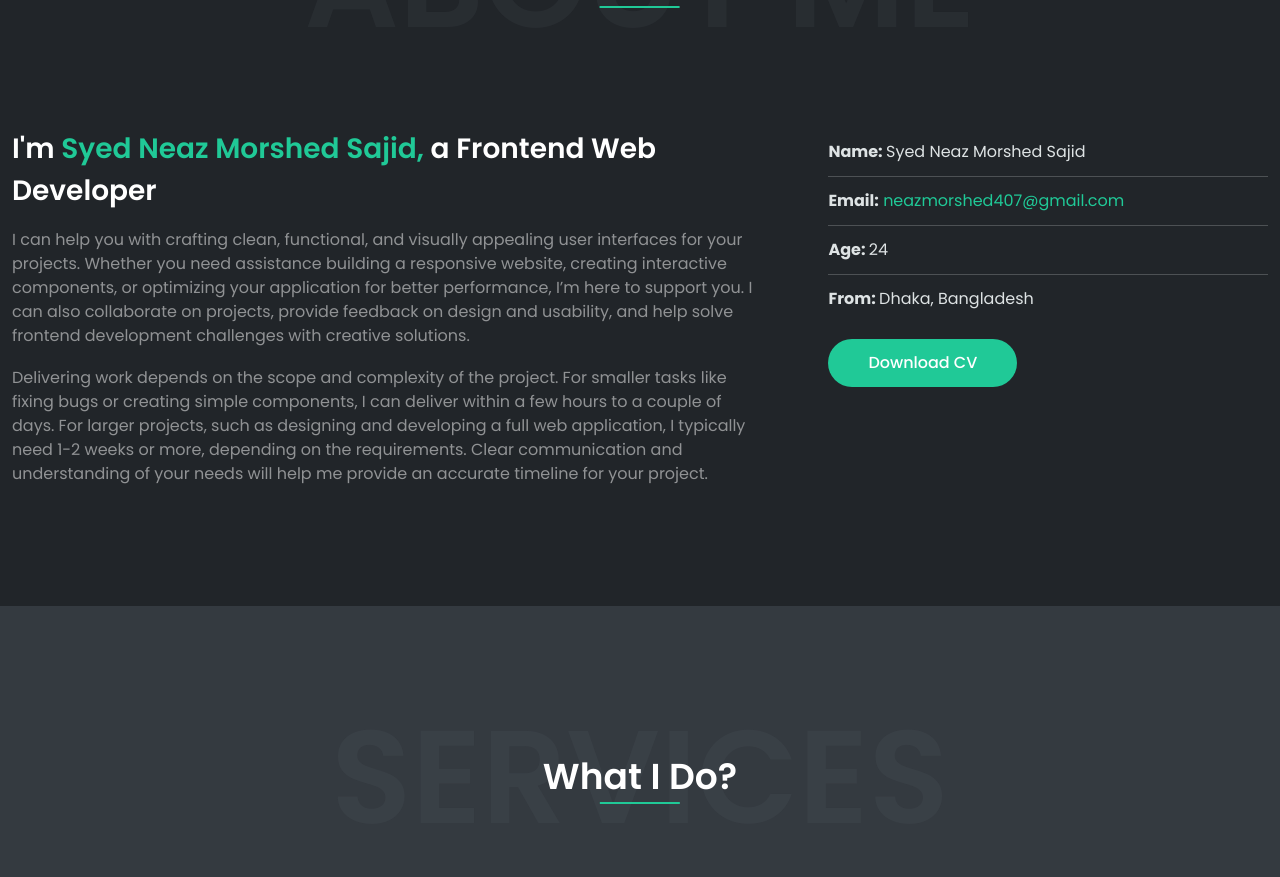
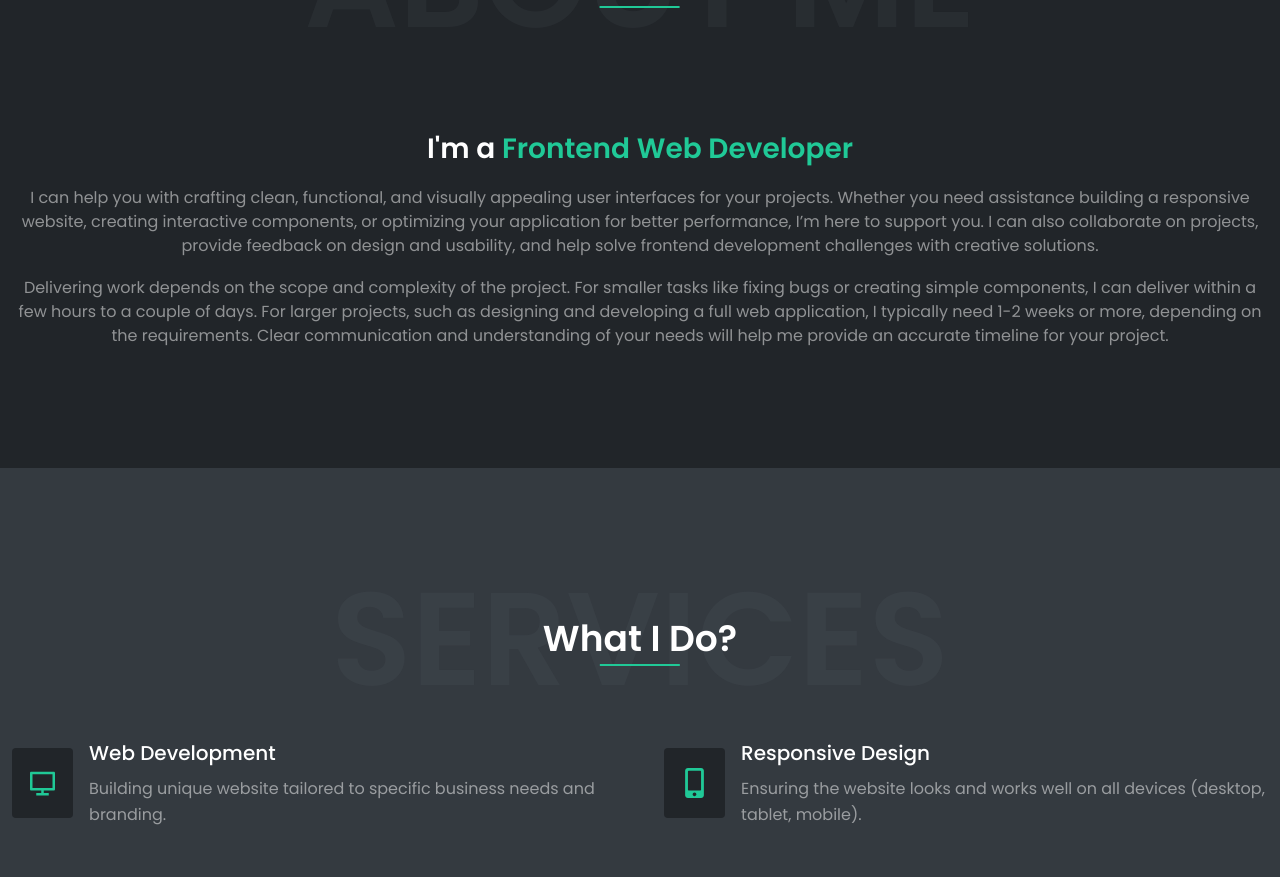
Before and after one commit to morshedsajid26/My-Portfolio, a React (Vite) app in the folder portfolio-project/: page / in a window 1280 px wide. Shown: the part 920-1797 px from the top of the page. Built offline with nearby package versions, Linux system fonts and the light colour scheme.

Commit message:
about me updated

```diff
--- a/portfolio-project/src/Component/About.jsx
+++ b/portfolio-project/src/Component/About.jsx
@@ -9,13 +9,14 @@ const About = () => {
         <TitleHeader Heading="About me" Ptext="Know me more" />
 
         {/* About Me Section */}
-        <div className="aboutMe w-full flex flex-col lg:flex-row justify-between my-[48px] gap-6">
+        <div className="aboutMe w-full flex flex-col lg:flex-row justify-between my-[48px] gap-6 mx-auto">
           {/* Text Section */}
-          <div className="text w-full lg:w-[60%] text-center md:text-left">
+          <div className="text w-full lg:w-full text-center ">
             <h2 className="font-pop text-[22px] md:text-[28px] font-semibold text-[#ffffff]">
-              I'm
-              <span className="text-[#20c997]"> Syed Neaz Morshed Sajid, </span>
-              a Frontend Web Developer
+              I'm a
+              <span className="text-[#20c997]"> Frontend Web Developer </span>
+
+
             </h2>
             <p className="font-pop text-[14px] md:text-[16px] mb-[18px] mt-[16px] text-[#ffffff]/50">
             I can help you with crafting clean, functional, and visually appealing user interfaces for your projects. Whether you need assistance building a responsive website, creating interactive components, or optimizing your application for better performance, I’m here to support you. I can also collaborate on projects, provide feedback on design and usability, and help solve frontend development challenges with creative solutions.
@@ -26,7 +27,7 @@ const About = () => {
           </div>
 
           {/* Details Section */}
-          <div className="details w-full lg:w-[35%]">
+          {/* <div className="details w-full lg:w-[35%]">
             <ul className="font-pop text-[14px] md:text-[16px] text-[#dee3e4] font-bold mb-4">
               <li className="border-b border-[#ffffff]/20 py-3">
                 Name: <span className="font-normal">Syed Neaz Morshed Sajid</span>
@@ -49,7 +50,7 @@ const About = () => {
               Download CV
               </a>
             </button>
-          </div>
+          </div> */}
         </div>
 
         {/* Experience Section */}
```
